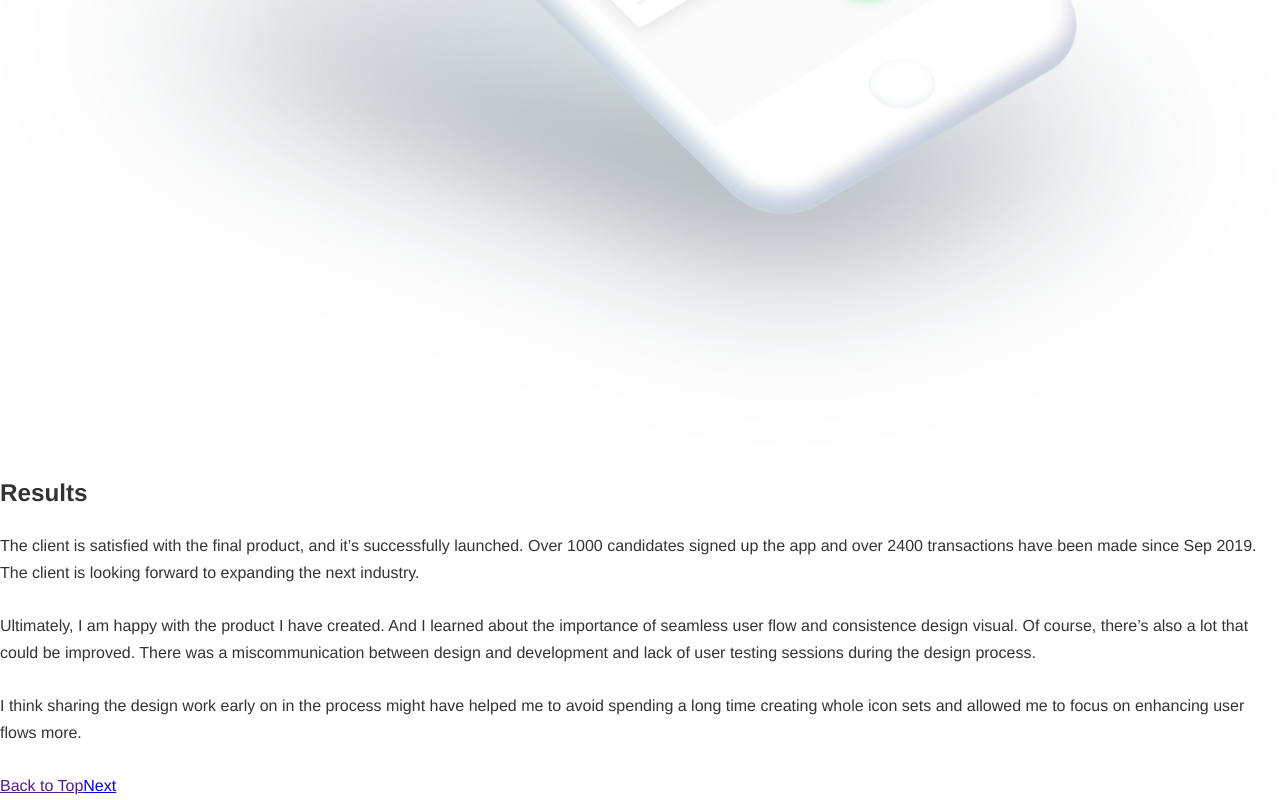
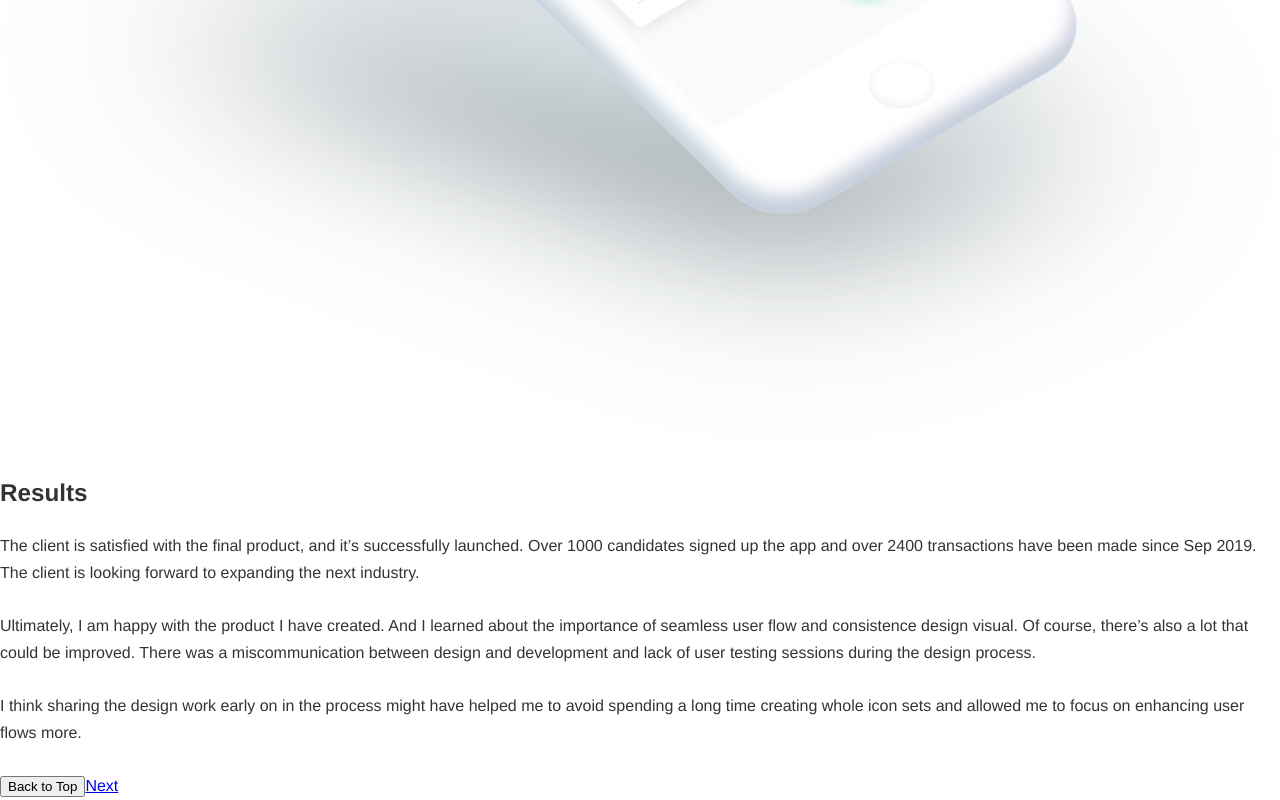
Before and after one commit to hamm4545/productdesign, a Gatsby site: page /grow-workers in a window 1280 px wide. Shown: the part 6291-7091 px from the top of the page. Built offline with nearby package versions, Linux system fonts and the light colour scheme; Gatsby itself is replaced by a stand-in of ours.

Commit message:
Update grow-workers.js

```diff
--- a/src/pages/grow-workers.js
+++ b/src/pages/grow-workers.js
@@ -130,7 +130,7 @@ const ProjectPage = () => (
 		<footer>
 			<div class="content">
 				<div class="row">
-					<a href="">Back to Top</a>
+					<button className="c-btn back-to-top" onClick={() => window.scrollTo({top: 0,left: 0, behavior: 'smooth'})}>Back to Top</button>
 					<Link to="/grow-manager/">Next <i class="right"></i></Link>
 				</div>
 			</div>
```
